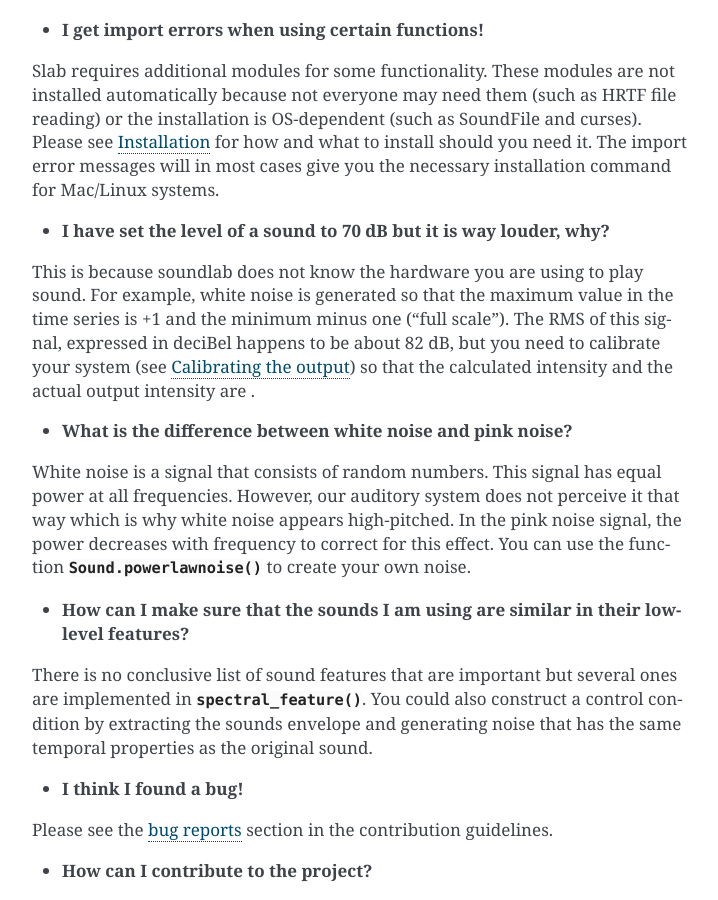
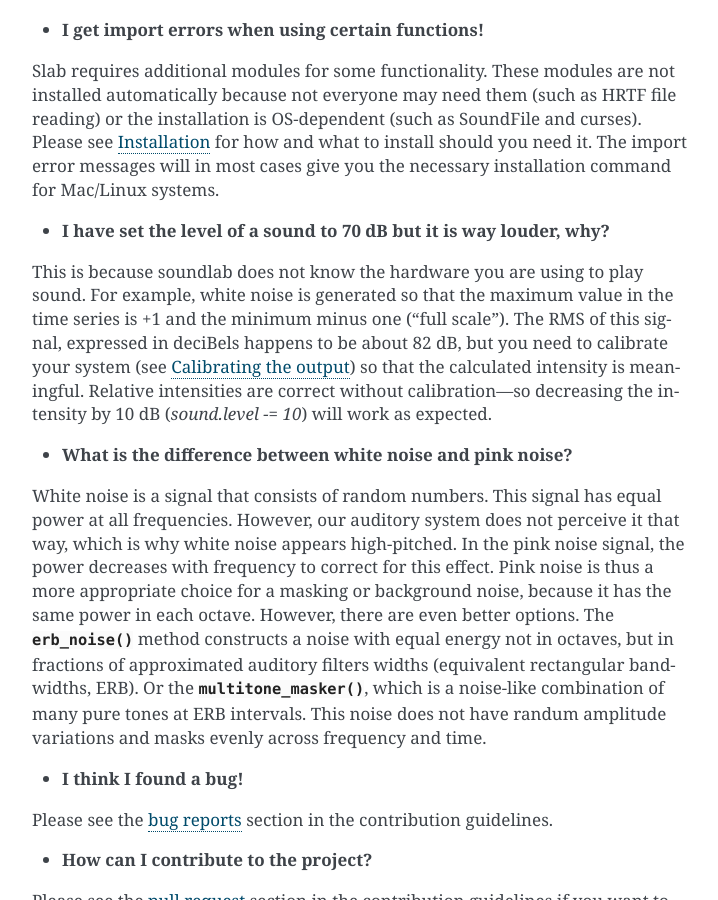
Before and after one commit to DrMarc/slab, a Sphinx documentation site: the page built from docs/introduction.rst, in a window 1280 px wide and 900 px high, scrolled down 1075 px. Shown: the whole window, without its empty margins (388-1106 px from the left). Built offline with Sphinx 7.4.7, drawn with Linux system fonts in a browser that asks for light colours.

```diff
--- a/docs/introduction.rst
+++ b/docs/introduction.rst
@@ -43,23 +43,12 @@
 
 * **I have set the level of a sound to 70 dB but it is way louder, why?**
 
-This is because soundlab does not know the hardware you are using to play sound. For example, white noise is generated so that the maximum value in the time series is +1 and the minimum minus one ("full scale"). The RMS of this signal, expressed in deciBel happens to be about 82 dB, but you need to calibrate your system (see :ref:`calibration`) so that the calculated intensity and the actual output intensity are .
+This is because soundlab does not know the hardware you are using to play sound. For example, white noise is generated so that the maximum value in the time series is +1 and the minimum minus one ("full scale"). The RMS of this signal, expressed in deciBels happens to be about 82 dB, but you need to calibrate your system (see :ref:`calibration`) so that the calculated intensity is meaningful. Relative intensities are correct without calibration---so decreasing the intensity by 10 dB (`sound.level -= 10`) will work as expected.
 
 
 * **What is the difference between white noise and pink noise?**
 
-White noise is a signal that consists of random numbers. This signal has equal
-power at all frequencies. However, our auditory system does not perceive it that way
-which is why white noise appears high-pitched. In the pink noise signal, the power
-decreases with frequency to correct for this effect. You can use the function
-:func:`Sound.powerlawnoise` to create your own noise.
-
-
-* **How can I make sure that the sounds I am using are similar in their low-level features?**
-
-There is no conclusive list of sound features that are important but several ones are implemented
-in :meth:`spectral_feature`. You could also construct a control condition by extracting the sounds
-envelope and generating noise that has the same temporal properties as the original sound.
+White noise is a signal that consists of random numbers. This signal has equal power at all frequencies. However, our auditory system does not perceive it that way, which is why white noise appears high-pitched. In the pink noise signal, the power decreases with frequency to correct for this effect. Pink noise is thus a more appropriate choice for a masking or background noise, because it has the same power in each octave. However, there are even better options. The :meth:`.erb_noise` method constructs a noise with equal energy not in octaves, but in fractions of approximated auditory filters widths (equivalent rectangular bandwidths, ERB). Or the :meth:`.multitone_masker`, which is a noise-like combination of many pure tones at ERB intervals. This noise does not have randum amplitude variations and masks evenly across frequency and time.
 
 
 * **I think I found a bug!**
```
